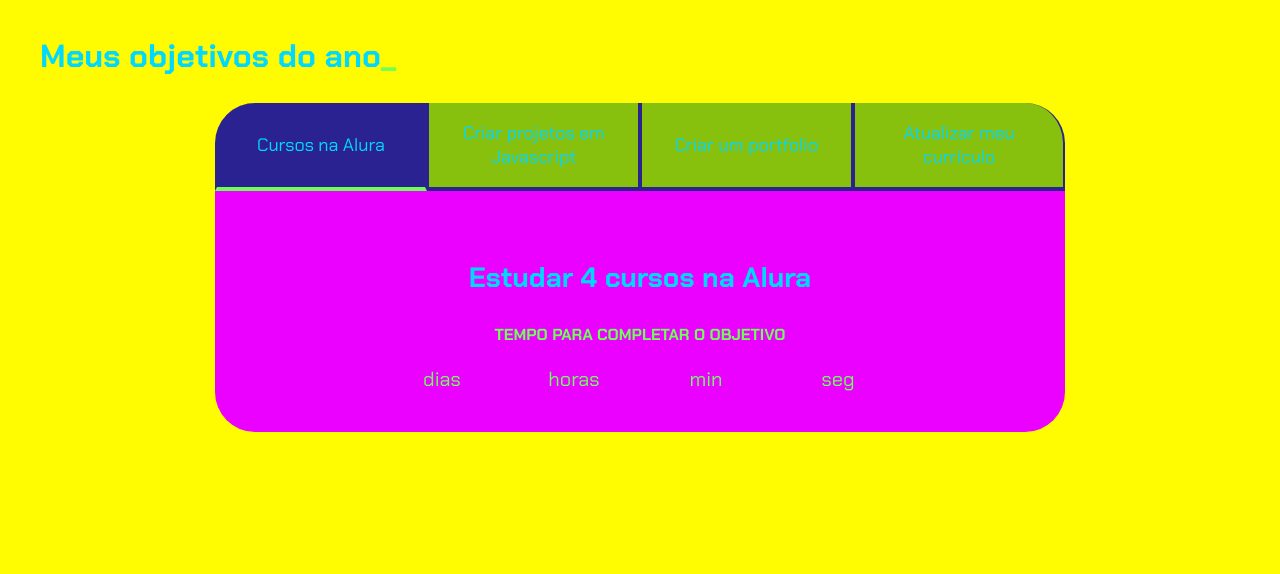
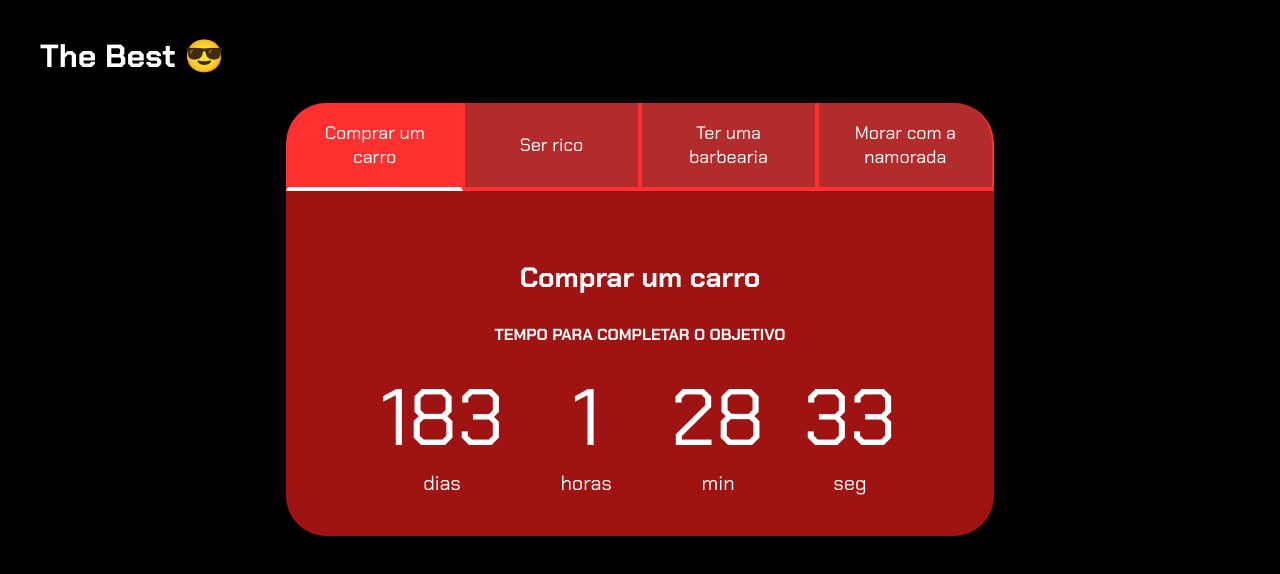
Before and after one commit to MarcusDamasceno123/Agenda2025, a plain HTML site: page index.html in a window 1280 px wide. Drawn offline with Linux system fonts and the light colour scheme.

Commit message:
Add files via upload

```diff
--- a/index.html
+++ b/index.html
@@ -10,17 +10,17 @@
 
     <body>
         <section class="conteudo-principal">
-            <h2 class="titulo-principal">Meus objetivos do ano<span>_</span></h2>
+            <h2 class="titulo-principal">The Best 😎<span></span></h2>
             <div class="conteudo">
                 <div class="botoes">
-                    <button class="botao ativo">Cursos na Alura</button>
-                    <button class="botao">Criar projetos em Javascript</button>
-                    <button class="botao">Criar um portfolio</button>
-                    <button class="botao">Atualizar meu currículo</button>
+                    <button class="botao ativo">Comprar um carro</button>
+                    <button class="botao">Ser rico</button>
+                    <button class="botao">Ter uma barbearia</button>
+                    <button class="botao">Morar com a namorada</button>
                 </div>
                 <div class="abas-textos">
                     <div class="aba-conteudo ativo">
-                        <h3 class="aba-conteudo-titulo-principal">Estudar 4 cursos na Alura</h3>
+                        <h3 class="aba-conteudo-titulo-principal">Comprar um carro</h3>
                         <h4 class="aba-conteudo-titulo-secundario">Tempo para completar o objetivo</h4>
                         <div class="contador">
                             <div class="contador-digito">
@@ -42,7 +42,7 @@
                         </div>
                     </div>
                     <div class="aba-conteudo">
-                        <h3 class="aba-conteudo-titulo-principal">Criar 5 projetos em Javascript</h3>
+                        <h3 class="aba-conteudo-titulo-principal">Ser rico</h3>
                         <h4 class="aba-conteudo-titulo-secundario">Tempo para completar o objetivo</h4>
                         <div class="contador">
                             <div class="contador-digito">
@@ -64,7 +64,7 @@
                         </div>
                     </div>
                     <div class="aba-conteudo">
-                        <h3 class="aba-conteudo-titulo-principal">Criar um portfolio com os meus 3 melhores projetos</h3>
+                        <h3 class="aba-conteudo-titulo-principal">Ter uma barbearia</h3>
                         <h4 class="aba-conteudo-titulo-secundario">Tempo para completar o objetivo</h4>
                         <div class="contador">
                             <div class="contador-digito">
@@ -86,7 +86,7 @@
                         </div>
                     </div>
                     <div class="aba-conteudo">
-                        <h3 class="aba-conteudo-titulo-principal">Atualizar meu curriculo com os certificados da Alura</h3>
+                        <h3 class="aba-conteudo-titulo-principal">morar com a namorada</h3>
                         <h4 class="aba-conteudo-titulo-secundario">Tempo para completar o objetivo</h4>
                         <div class="contador">
                             <div class="contador-digito">
--- a/main.js
+++ b/main.js
@@ -1,52 +1,59 @@
 const botoes = document.querySelectorAll(".botao");
 const textos = document.querySelectorAll(".aba-conteudo");
 
-for(let i=0; i < botoes.length; i++){
+for (let i = 0; i < botoes.length; i++) {
+    botoes[i].onclick = function () {
 
-    botoes[i].onclick = function(){
-        for (let j=0; j <botoes.length; j++){
+        for (let j = 0; j < botoes.length; j++) {
             botoes[j].classList.remove("ativo");
             textos[j].classList.remove("ativo");
         }
+
         botoes[i].classList.add("ativo");
         textos[i].classList.add("ativo");
     }
 }
 
 const contadores = document.querySelectorAll(".contador");
-const tempoObjetivo1 = new Date("2024-05-15T00:00:00");
-const tempoObjetivo2 = new Date("2024-12-05T00:00:00");
-const tempoObjetivo3 = new Date("2023-11-08T00:00:00");
-const tempoObjetivo4 = new Date("2024-02-01T00:00:00");
+const tempoObjetivo1 = new Date("2025-11-29T00:00:00"); // 6 meses
+const tempoObjetivo2 = new Date("2025-07-15T00:00:00"); // 3 meses
+const tempoObjetivo3 = new Date("2026-05-31T00:00:00"); // 1 mês e meio
+const tempoObjetivo4 = new Date("2026-10-13T00:00:00"); // 1 mês
+
+const tempos = [tempoObjetivo1, tempoObjetivo2, tempoObjetivo3, tempoObjetivo4];
 
 
-const tempos = [tempoObjetivo1, tempoObjetivo2, tempoObjetivo3, tempoObjetivo4]
 
-function calculaTempo(tempoObjetivo){
 
+function calculaTempo(tempoObjetivo) {
     let tempoAtual = new Date();
-    let tempoFinal = tempoObjetivo - tempoaAtual;
-    let segundos = Math.floor(tempoFinal/1000);
-    let Minutos = Math.floor(segundos/60);
-    let Horas = Math.floor(minutos/60);
-    let Dias = Math.floor(horas24);
+    let tempoFinal = tempoObjetivo - tempoAtual;
+    let segundos = Math.floor(tempoFinal / 1000);
+    let minutos = Math.floor(segundos / 60);
+    let horas = Math.floor(minutos / 60);
+    let dias = Math.floor(horas / 24)
 
-    segundos%=60;
-    minutos%=60;
-    horas%=24;
-    if(tempoFinal>0){
-
-        return[dias,horas,minutos,segundos];
-    } else{
-        return[0,0,0,0,0];
+    segundos %= 60;
+    minutos %= 60;
+    horas %= 24;
+    if (tempoFinal > 0) {
+        return [dias, horas, minutos, segundos];
+    } else {
+        return [0, 0, 0, 0];
     }
 }
 
-function atualizarConometro(){
+function atualizaCronometro() {
+    for (let i = 0; i < contadores.length; i++) {
+        document.getElementById("dias" + i).textContent = calculaTempo(tempos[i])[0];
+        document.getElementById("horas" + i).textContent = calculaTempo(tempos[i])[1];
+        document.getElementById("min" + i).textContent = calculaTempo(tempos[i])[2];
+        document.getElementById("seg" + i).textContent = calculaTempo(tempos[i])[3];
+    }
+}
 
-    for(let i=0; i < contadores,legth; i++){
-        document.getElementById("dias"+i).textContent = calculaTempo(tempos[i])[0];
-        document.getElementById("horas"+i).textContent = calculaTempo(tempos[i])[1];
-        document.getElementById("min"=i). textContent = calculaTempo(tempos[i])[2];
-      }
+function comecaCronometro() {
+    atualizaCronometro();
+    setInterval(atualizaCronometro, 1000);
 }
+comecaCronometro();
--- a/style.css
+++ b/style.css
@@ -1,12 +1,12 @@
 @import url('https://fonts.googleapis.com/css2?family=Chakra+Petch:wght@400;700&display=swap');
 
 :root {
-    --cor-de-fundo: #fffb00;
-    --verde: #6FFF57;
-    --branco: #00d9ff;
-    --botao-ativo: #2b2291;
-    --botao-inativo: rgba(19, 133, 28, 0.5);
-    --texto-fundo: rgb(234, 1, 255);
+    --cor-de-fundo: #000000;
+    --verde: #ffffff;
+    --branco: #ffffff;
+    --botao-ativo: #ff3030;
+    --botao-inativo: rgb(179, 44, 44);
+    --texto-fundo: rgb(160, 19, 19);
 }
 
 body {
```
